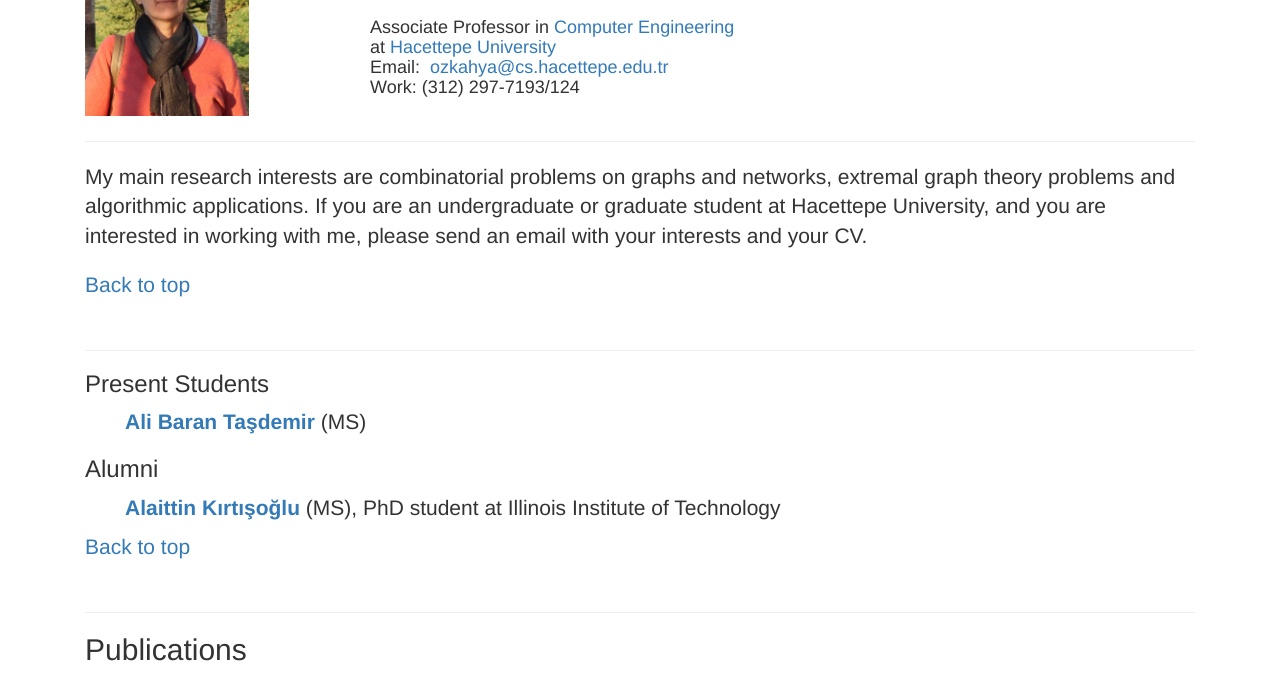
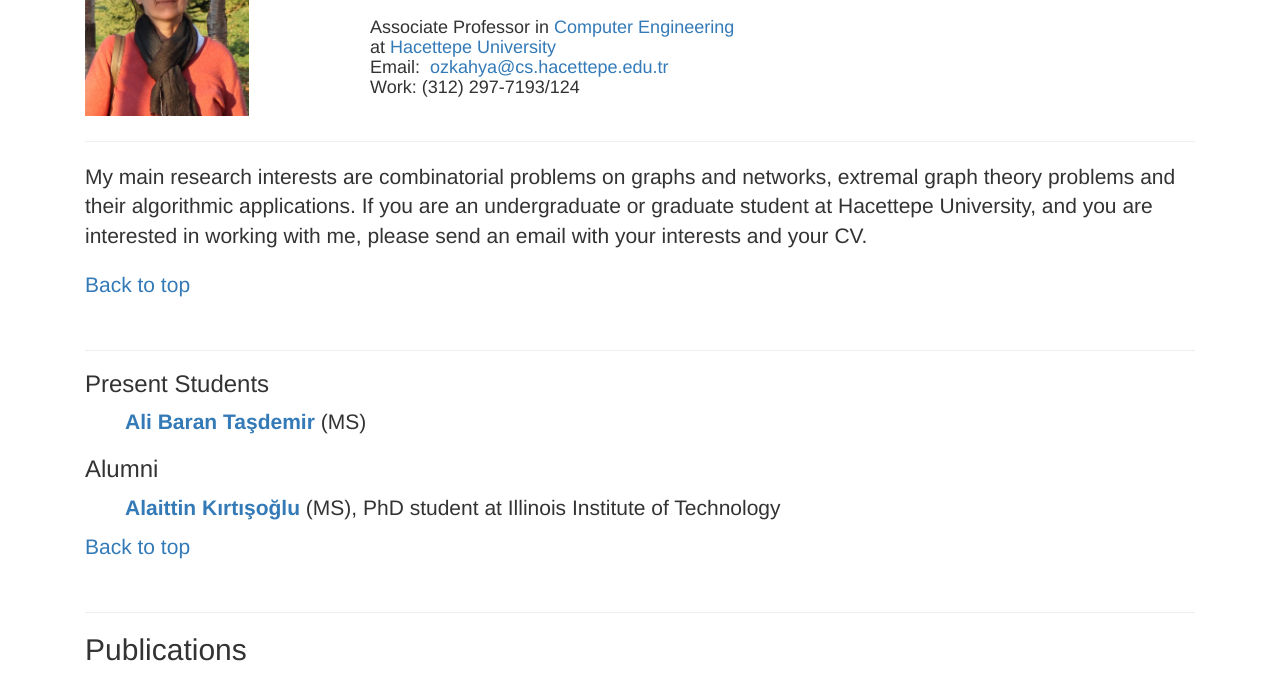
Before and after one commit to ozkahya/ozkahya.github.io, a plain HTML site: page index.html in a window 1280 px wide. Shown: the part 108-784 px from the top of the page. Drawn offline with Linux system fonts and the light colour scheme.

Commit message:
Update index.html

```diff
--- a/index.html
+++ b/index.html
@@ -126,7 +126,7 @@
             <hr class="star-primary">
 
            <p class="lead">
-		   My main research interests are combinatorial problems on graphs and networks, extremal graph theory problems and algorithmic applications.
+		   My main research interests are combinatorial problems on graphs and networks, extremal graph theory problems and their algorithmic applications.
 		   If you are an undergraduate or graduate student at Hacettepe University, and you are interested in working with me, please send an email
 		   with your interests and your CV.
 	  </p>
```
